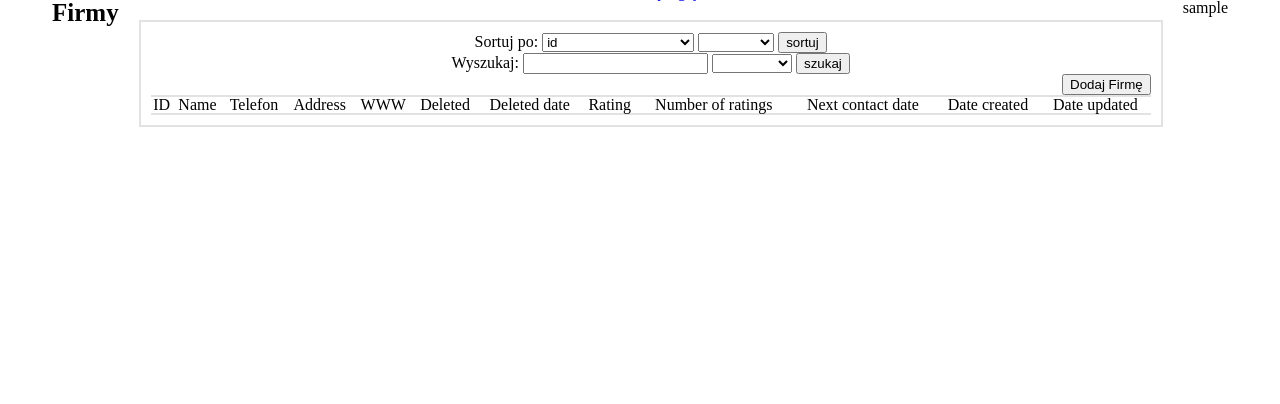
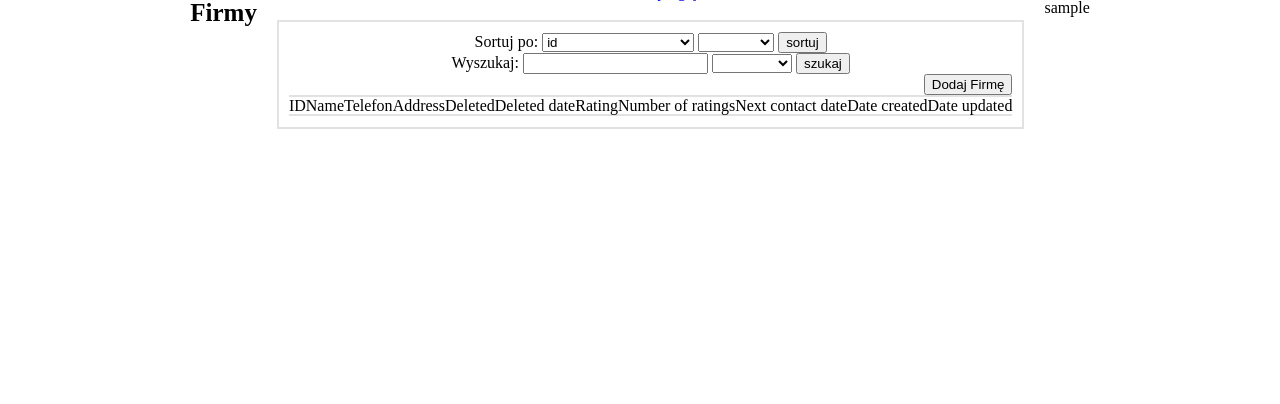
Before and after one commit to IAESTE-AGH/szakal, a Django app: page /company/ in a window 1280 px wide. Shown: the part 16-420 px from the top of the page. Run offline with Django 3.2, Linux system fonts and the light colour scheme; the visitor is signed in with stand-in values (Sample User, id 1); data that the repository does not hold is empty.

Commit message:
Widok tabeli company

```diff
--- a/main/static/style.css
+++ b/main/static/style.css
@@ -26,7 +26,7 @@
   bottom: 0px;
 }
 .tabele{
-    width: 1000px;
+    width: auto;
 	margin: 20px;
 	border: 2px solid #E2E2E4;
 	border-spacing: 20px;
@@ -38,10 +38,16 @@
 }
 .tabele table{
 	width: 100%;
-	margin: 1 auto;
+	margin: 1px auto;
 }
 .tabele tr{
 	border-bottom: 2px solid #E2E2E4;
+}
+.tabele th{
+	width: min-content;
+}
+.tabele td{
+	width: min-content;
 }
 .title{
   font-weight: 900;
--- a/main/templates/company.html
+++ b/main/templates/company.html
@@ -17,7 +17,7 @@
                         <th>Name</th>
                         <th>Telefon</th>
                         <th>Address</th>
-                        <th>WWW</th>
+{#                        <th>WWW</th>#}
                         <th>Deleted</th>
                         <th>Deleted date</th>
                         <th>Rating</th>
@@ -31,10 +31,10 @@
                     {% for company in object_list %}
                     <tr>
                         <td>{{ forloop.counter }}</td>
-                        <td>{{ company.name }}</td>
+                        <td> <a href={{ company.www }}>{{ company.name }} </a></td>
                         <td>{{ company.phone }}</td>
                         <td>{{ company.address }}</td>
-                        <td>{{ company.www }}</td>
+{#                        <td>{{ company.www }}</td>#}
                         <td>{{ company.deleted }}</td>
                         <td>{{ company.delete_date }}</td>
                         <td>{{ company.rating }}</td>
```
